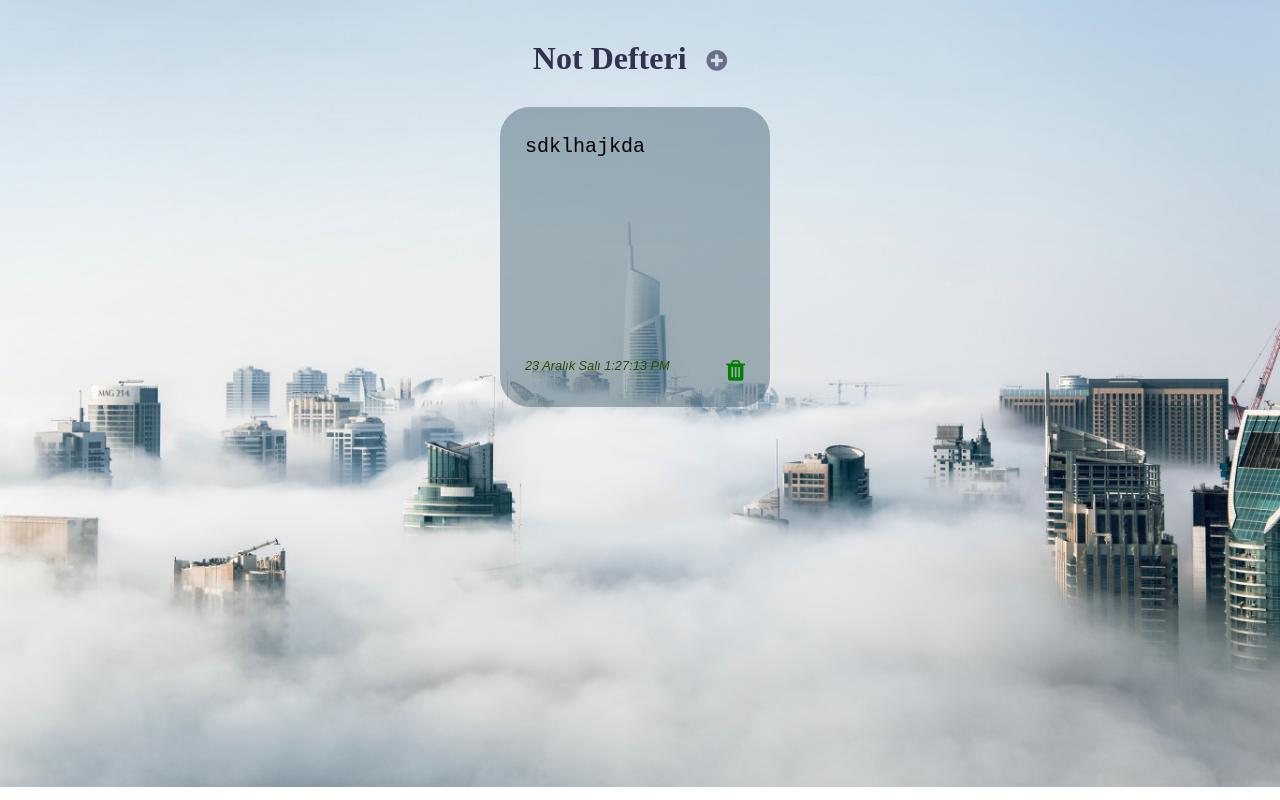
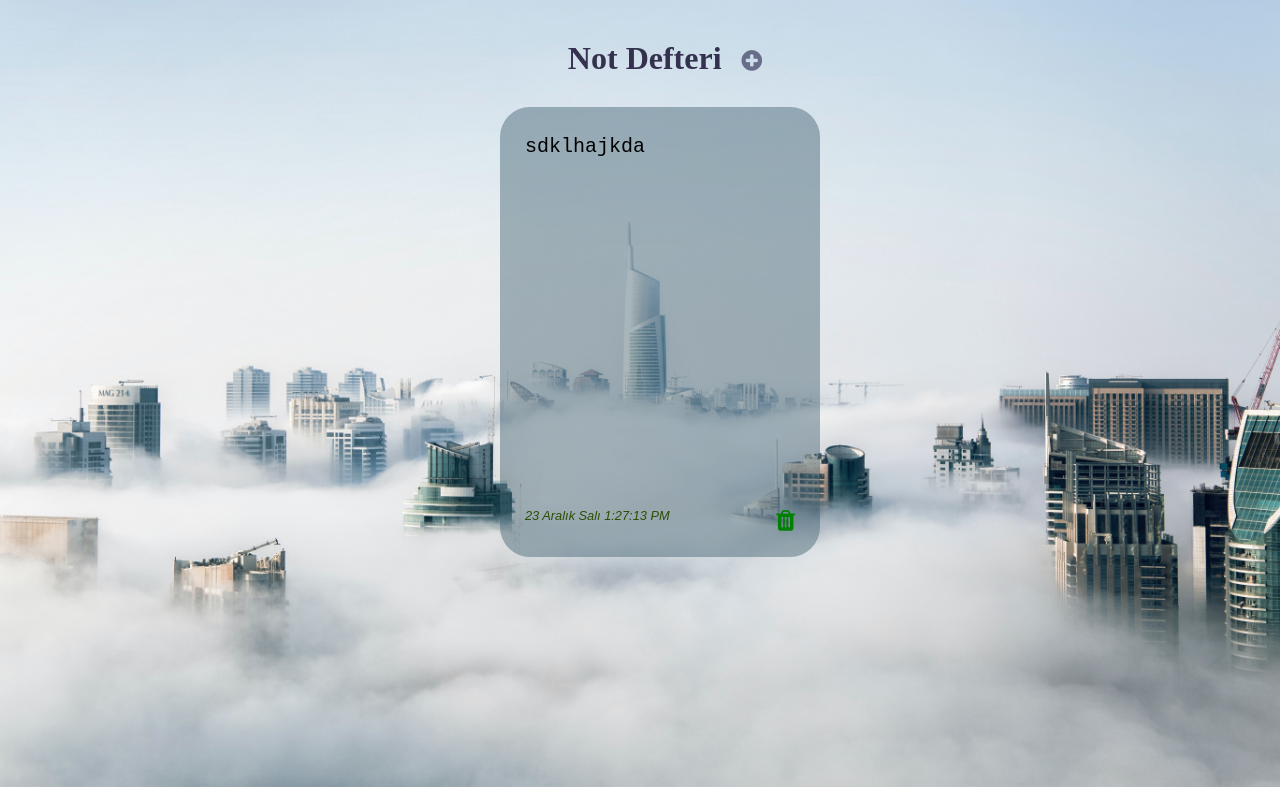
Before and after one commit to huseyincemakyuz/notes-app-kodluyoruz-project-, a React (Create React App) app: page / in a window 1280 px wide. Built offline with nearby package versions, Linux system fonts and the light colour scheme.

Commit message:
width and height edited

```diff
--- a/src/App.css
+++ b/src/App.css
@@ -1,5 +1,6 @@
 .App {
     height: 90vh;
+    width: 350px;
     /* display: flex;
     gap:20px;
     padding: 40px; */
--- a/src/components/Note/Note.css
+++ b/src/components/Note/Note.css
@@ -1,8 +1,8 @@
 .note{
-    margin-bottom: 15px;
+    margin-bottom: 56px;
     padding: 25px;
-    height: 300px;
-    width: 270px;
+    height: 450px;
+    width: 320px;
     display: flex;
     flex-direction: column;
     border-radius: 30px;
@@ -16,7 +16,7 @@
     line-height: 1.875rem;
     outline: none;
     border: none;
-    overflow: hidden;
+    overflow-y: scroll;
 }
 
 
--- a/src/components/Note/Note.js
+++ b/src/components/Note/Note.js
@@ -9,7 +9,7 @@ function Note(props) {
     return (
         <div className="note" style={{backgroundColor:props.note.color}}>
             <textarea
-                className="note-text"
+                className="note-text custom-scroll"
                 defaultValue={props.note.text}
                 onChange={(event) => updateNote(event.target.value, props.note.id)}
             ></textarea>
```
